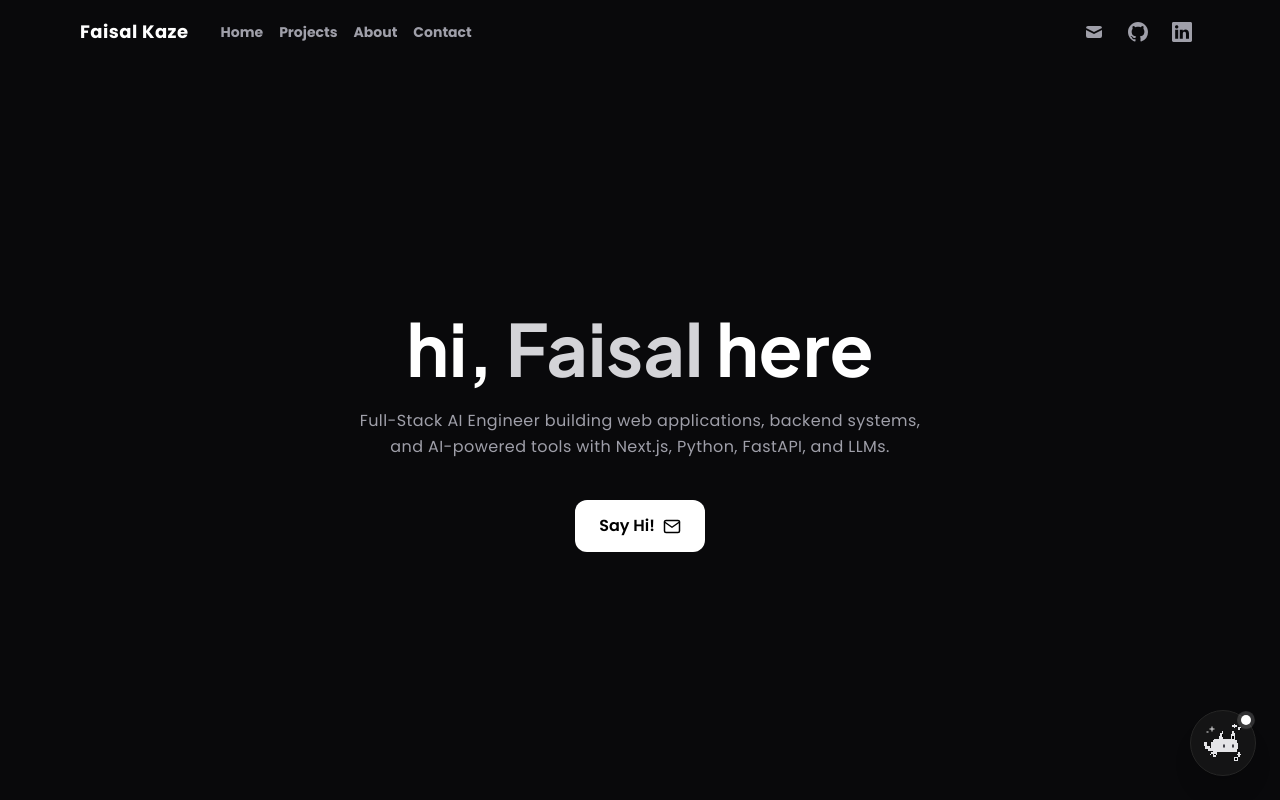
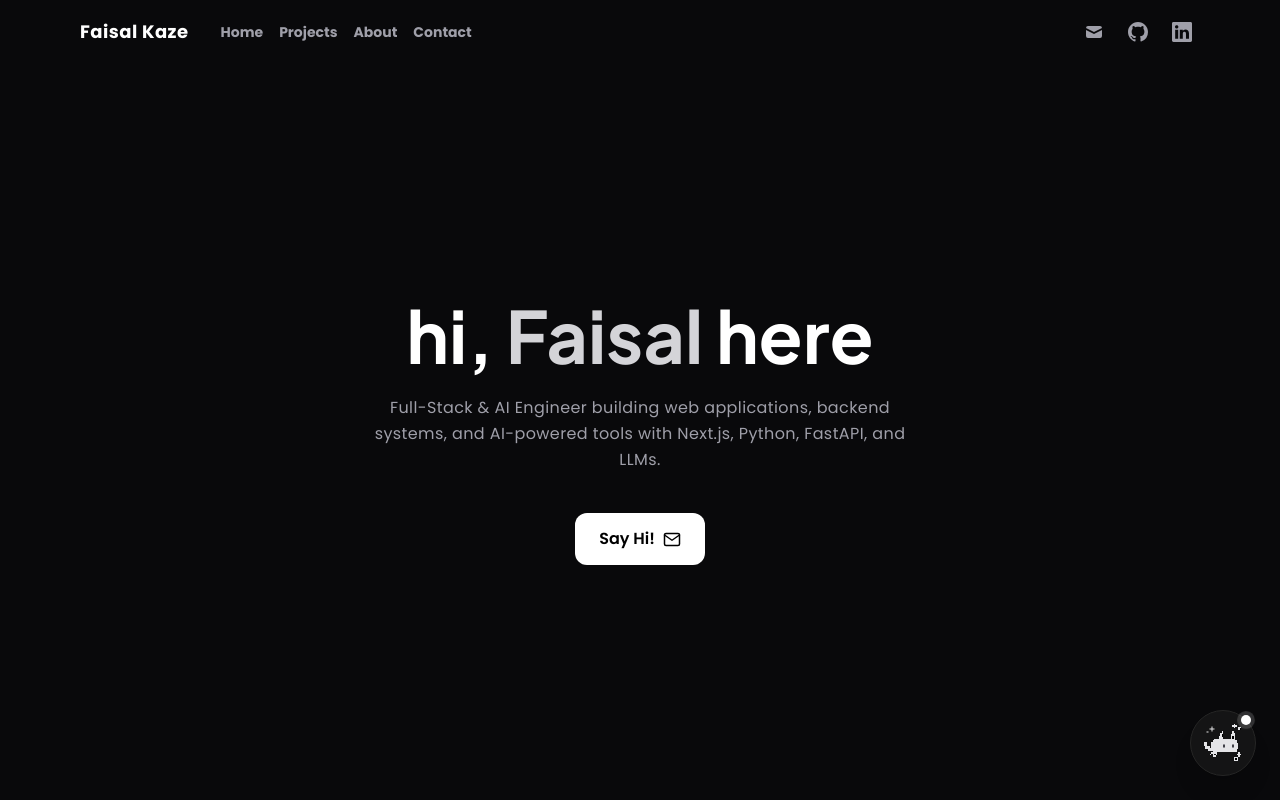
Before and after one commit to kaze1-dev/portfolio, a Next.js app: page / in a window 1280 px wide. Shown: the top 800 px of the page. Built offline with nearby package versions, Linux system fonts and the light colour scheme.

Commit message:
minor hero sec change

```diff
--- a/components/Hero.tsx
+++ b/components/Hero.tsx
@@ -10,7 +10,7 @@ const Hero = () => {
         </h1>
 
         <p className="mb-10 max-w-xl text-base leading-relaxed tracking-wide text-zinc-400">
-          Full-Stack AI Engineer building web applications, backend systems, and
+          Full-Stack & AI Engineer building web applications, backend systems, and
           AI-powered tools with Next.js, Python, FastAPI, and LLMs.
         </p>
 
```
